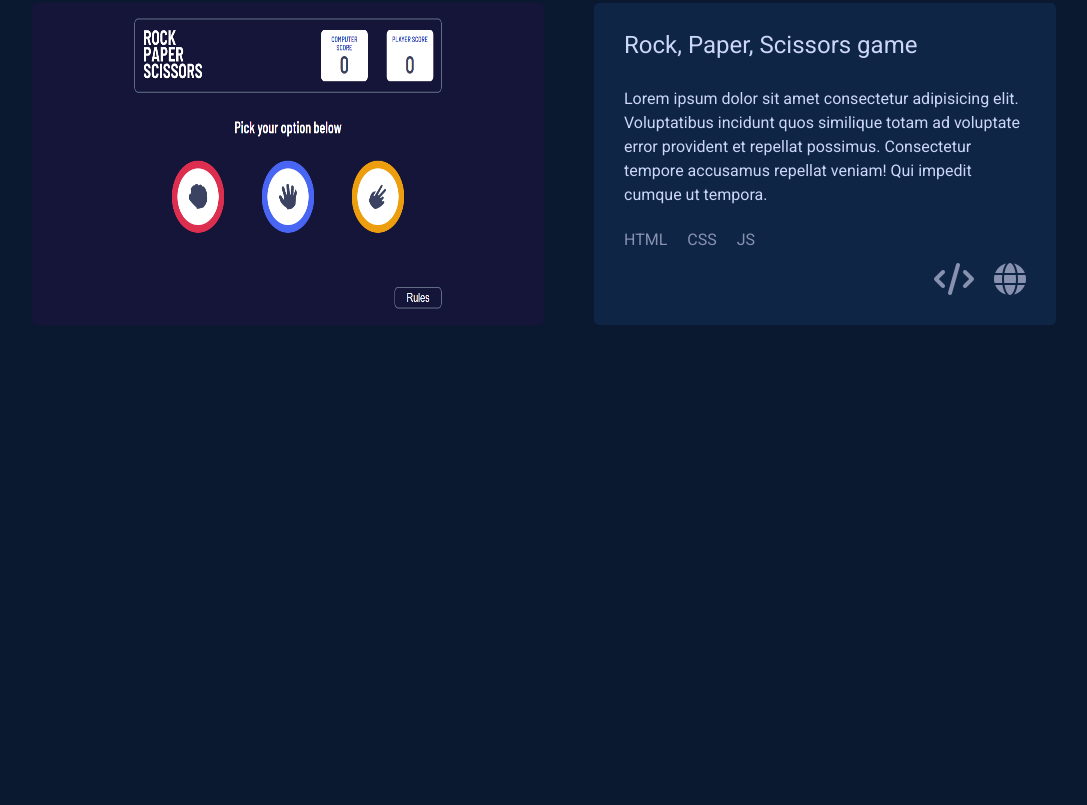
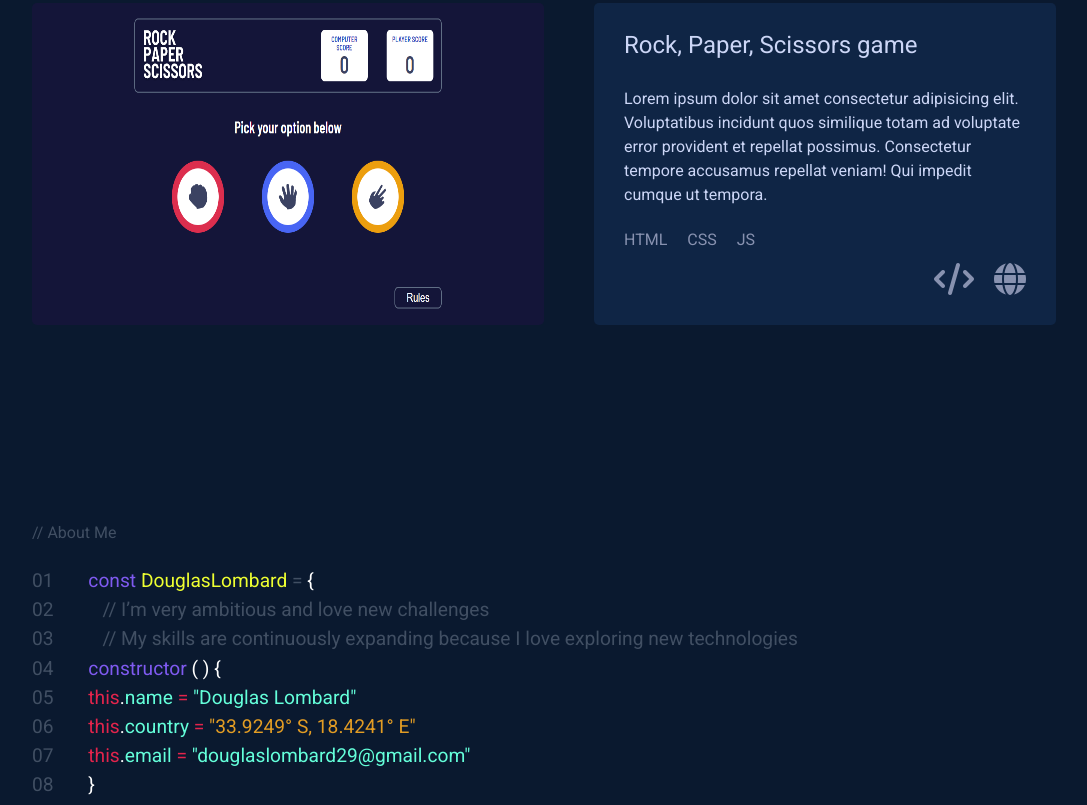
Before and after one commit to Sonsyduke/Portfolio, a plain HTML site: page index.html in a window 1280 px wide. Shown: the part 1731-2536 px from the top of the page, without its empty margins (96-1183 px from the left). Before the commit the page ends 2106 px from the top, so only its background shows below. Drawn offline with Linux system fonts and the light colour scheme.

Commit message:
finished the first part of the about me section

```diff
--- a/css/styles.css
+++ b/css/styles.css
@@ -4,12 +4,13 @@
   --main-header: #ccd6f6;
   --sub-heading: #8892b0;
   --content-bg: #0f2545;
-  --comments: #94a1b2;
+  --comments: rgba(148, 161, 178, 0.4);
   --purple: #7f5af0;
   --yellow: #eeff31;
   --red: #e3244c;
   --green: #64ffda;
   --orange: #e39d24;
+  --white: #fff;
 
   --section-margin: 200px;
 }
@@ -241,3 +242,53 @@ body {
   color: var(--green);
   transition: all 0.2s;
 }
+
+/* ========================== */
+/* About-me */
+
+.about-me {
+  margin-top: var(--section-margin);
+}
+
+.about-me-heading {
+  color: var(--comments);
+  margin-bottom: 30px;
+}
+
+.line-of-code {
+  font-size: 1.2rem;
+  margin: 10px 0;
+}
+
+.line {
+  color: var(--comments);
+  margin-right: 30px;
+}
+
+.purple {
+  color: var(--purple);
+}
+
+.yellow {
+  color: var(--yellow);
+}
+
+.grey {
+  color: var(--comments);
+}
+
+.white {
+  color: var(--white);
+}
+
+.red {
+  color: var(--red);
+}
+
+.green {
+  color: var(--green);
+}
+
+.orange {
+  color: var(--orange);
+}
--- a/index.html
+++ b/index.html
@@ -130,6 +130,50 @@
       </div>
     </section>
 
+    <section class="main-container about-me">
+      <h3 class="about-me-heading">// About Me</h3>
+      <p class="line-of-code">
+        <span class="line">01</span>
+        <span class="purple">const</span>
+        <span class="yellow">DouglasLombard</span>
+        <span class="grey">=</span>
+        <span class="white">{</span>
+      </p>
+      <p class="line-of-code">
+        <span class="line">02</span> <span class="grey">&nbsp;&nbsp;&nbsp;//  I’m very ambitious and love new challenges</span>
+      </p>
+      <p class="line-of-code">
+        <span class="line">03</span> <span class="grey">&nbsp;&nbsp;&nbsp;//  My skills are continuously expanding because I love exploring new technologies</span>
+      </p>
+      <p class="line-of-code">
+        <span class="line">04</span>
+        <span class="purple">constructor</span>
+        <span class="white">( ) {</span>
+      </p>
+      <p class="line-of-code">
+        <span class="line">05</span>
+        <span class="red">this</span><span class="white">.</span><span class="green">name</span>
+        <span class="red"> = </span>
+        <span class="green">"Douglas Lombard"</span>
+      </p>
+      <p class="line-of-code">
+        <span class="line">06</span>
+        <span class="red">this</span><span class="white">.</span><span class="green">country</span>
+        <span class="red"> = </span>
+        <span class="orange">"33.9249° S, 18.4241° E"</span>
+      </p>
+      <p class="line-of-code">
+        <span class="line">07</span>
+        <span class="red">this</span><span class="white">.</span><span class="green">email</span>
+        <span class="red"> = </span>
+        <span class="green">"douglaslombard29@gmail.com"</span>
+      </p>
+      <p class="line-of-code">
+        <span class="line">08</span>
+        <span class="white">}</span>
+      </p>
+    </section>
+
     <script src="./js/script.js"></script>
   </body>
 </html>
```
